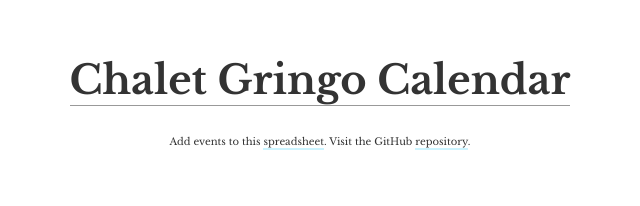
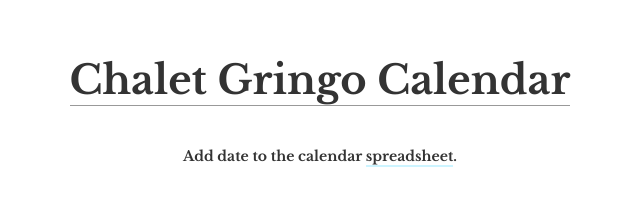
Before and after one commit to chaletgringo/chaletgringo.github.io, a plain HTML site: page 94ea9836d643f3a3984904b476690444e1919022/index.html in a window 1280 px wide. Shown: the whole page, without its empty margins (320-960 px from the left). Drawn offline with nearby package versions, Linux system fonts and the light colour scheme; no server answers.

Commit message:
Add files via upload

```diff
--- a/94ea9836d643f3a3984904b476690444e1919022/index.html
+++ b/94ea9836d643f3a3984904b476690444e1919022/index.html
@@ -16,7 +16,7 @@
 
   <h1>Chalet Gringo Calendar</h1>
   <div id="calendar-goes-here"></div>
-  <small>Add events to this <a href="https://docs.google.com/spreadsheets/d/1SkAlgVXd9AxDxkqiBQPRMRZwmkcQl40IEHIyWiDk0tQ/edit?usp=sharing" target="_blank">spreadsheet</a>. Visit the GitHub <a href="http://www.github.com/jlord/sheetsee-calendar">repository</a>.</small>
+  <h3>Add date to the calendar <a href="https://docs.google.com/forms/d/e/1FAIpQLSdK_nEncILPPFmxlReF1Y5nhK-Uez6kP0_QK4fWNgLAxqeEGw/viewform?usp=sf_link" target="_blank">spreadsheet</a>.</h3>
 
   </body>
     <script type="text/javascript">
```
